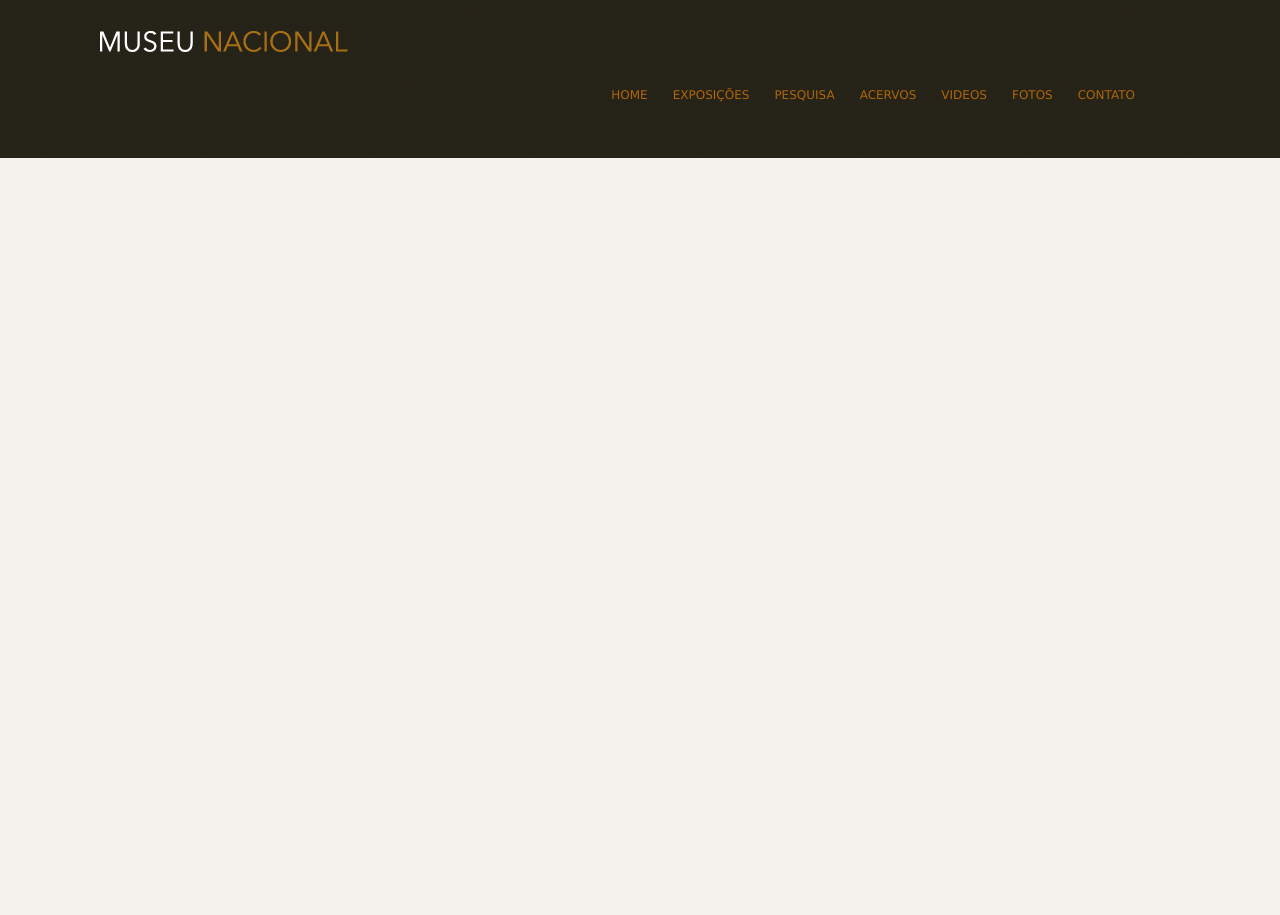
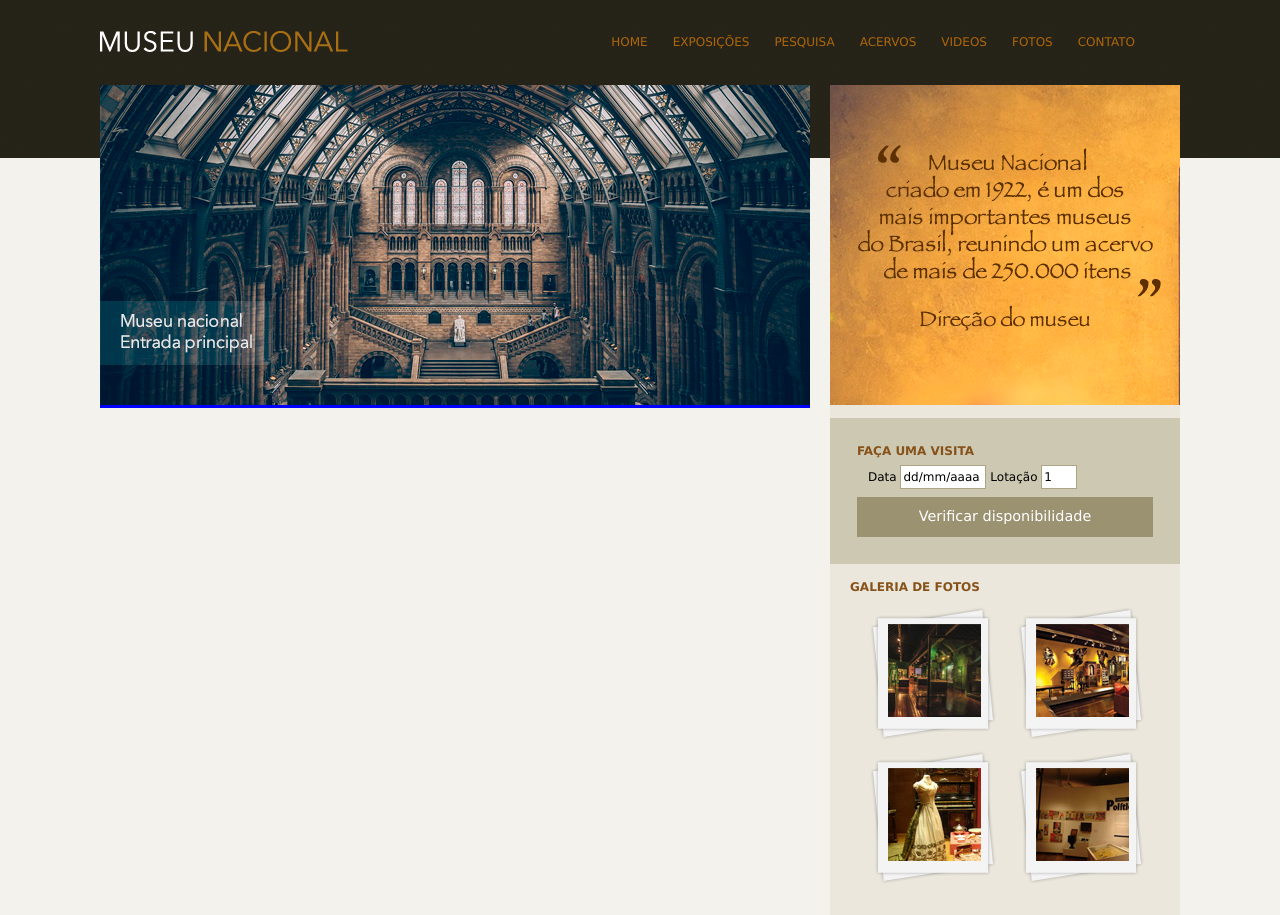
Before and after one commit to MateusArtur/Museu-Nacional-----Projeto-5, a plain HTML site: page index.html in a window 1280 px wide. Before the commit the page ends 800 px from the top, so only its background shows below. Drawn offline with Linux system fonts and the light colour scheme.

Commit message:
Add conteudos, agendamento de visita barra lateral.

```diff
--- a/css/estilo.css
+++ b/css/estilo.css
@@ -30,6 +30,10 @@ a:hover {
     background: url(../img/logo.png) no-repeat;
 }
 
+#logo h1 {
+    float: left;
+}
+
 /* Barra de navegação
 ------------------------*/
 
@@ -58,3 +62,80 @@ nav ul li a:link {
 nav ul li a:hover {
     border-bottom: 1px solid #535858;
 }
+
+/*   Principal ]
+-----------------------*/
+
+#conteudo {
+    width: 710px;
+    float: left;
+    background: blue;
+}
+
+aside {
+    width: 350px;
+    float: right;
+    background: #ebe7dd;
+    padding-bottom: 30px;
+}
+
+section#visita {
+    background: #cdc8b1;
+    padding: 10px 27px 27px 27px;
+    margin-top: 10px;
+}
+
+section#galeria {
+    padding: 0px 20px 30px 20px;
+}
+
+section#galeria a {
+    display: block;
+    background: url(../img/fundo-foto.png) no-repeat;
+    float: left;
+    padding: 15px 15px 18px 15px;
+    margin: 10px 0 0 20px;
+}
+
+section#galeria img {
+    margin: 2.5px;
+}
+
+h4 {
+    color: #86521a;
+    text-transform: uppercase;
+    padding-bottom: 3px;
+    margin-bottom: 0;
+}
+
+/*Formulários
+------------------------*/
+
+input {
+    height: 20px;
+    width: 80px;
+    background: #fff;
+    border: none;
+    font-size: 1em;
+}
+
+input.campo {
+    border: 1px solid #ada484;
+}
+
+input.botao {
+    background: #9b9271;
+    color: #fff;
+    width: 100%;
+    height: 40px;
+    font-size: 1.2em;
+    cursor: pointer;
+}
+
+fieldset {
+    border: none;
+}
+
+fieldset legend {
+    display: none;
+}
--- a/index.html
+++ b/index.html
@@ -33,7 +33,48 @@
                     </ul>
                 </nav><!-- Fim navBar -->
             </header><!-- Fim do cabeçalho-->
+            <div id="principal">
+                <div id="conteudo">
+                    <section id="capa">
+                        <img src="./img/museu.png">
+                    </section>
+                </div>
+                <aside>
+                    <section id="depoimento">
+                        <img src="./img/depoimento.png">
+                    </section>
+                    <section id="visita"><!-- Sessão visita -->
+                        <h4>Faça uma visita</h4>
+                        <form>
+                            <fieldset>
+                                <legend>Selecione uma data</legend>
+                                <label for="data">Data</label>
+                                <input class="campo" type="text" id="data" value="dd/mm/aaaa">
 
+                                <label for="qtd">Lotação</label>
+                                <input class="campo" style="width: 30px;" type="text" id="qtd" value="1">
+
+                            </fieldset>
+                            <input class="botao" type="submit" value="Verificar disponibilidade">
+                            </form>
+                    </section><!-- Fim sessão visita-->
+                    <section id="galeria">
+                        <h4>Galeria de fotos</h4>
+                        <a href="">
+                            <img src="./img/imagem1.jpg" height="93" width="93">
+                        </a>
+                        <a href="">
+                            <img src="./img/imagem2.jpg" height="93" width="93">
+                        </a>
+                        <a href="">
+                            <img src="./img/imagem3.jpg" height="93" width="93">
+                        </a>
+                        <a href="">
+                            <img src="./img/imagem4.jpg" height="93" width="93">
+                        </a>
+                    </section>
+                </aside>
+            </div>
         </div><!-- Fim do container -->
     </body>
 </html>
```
